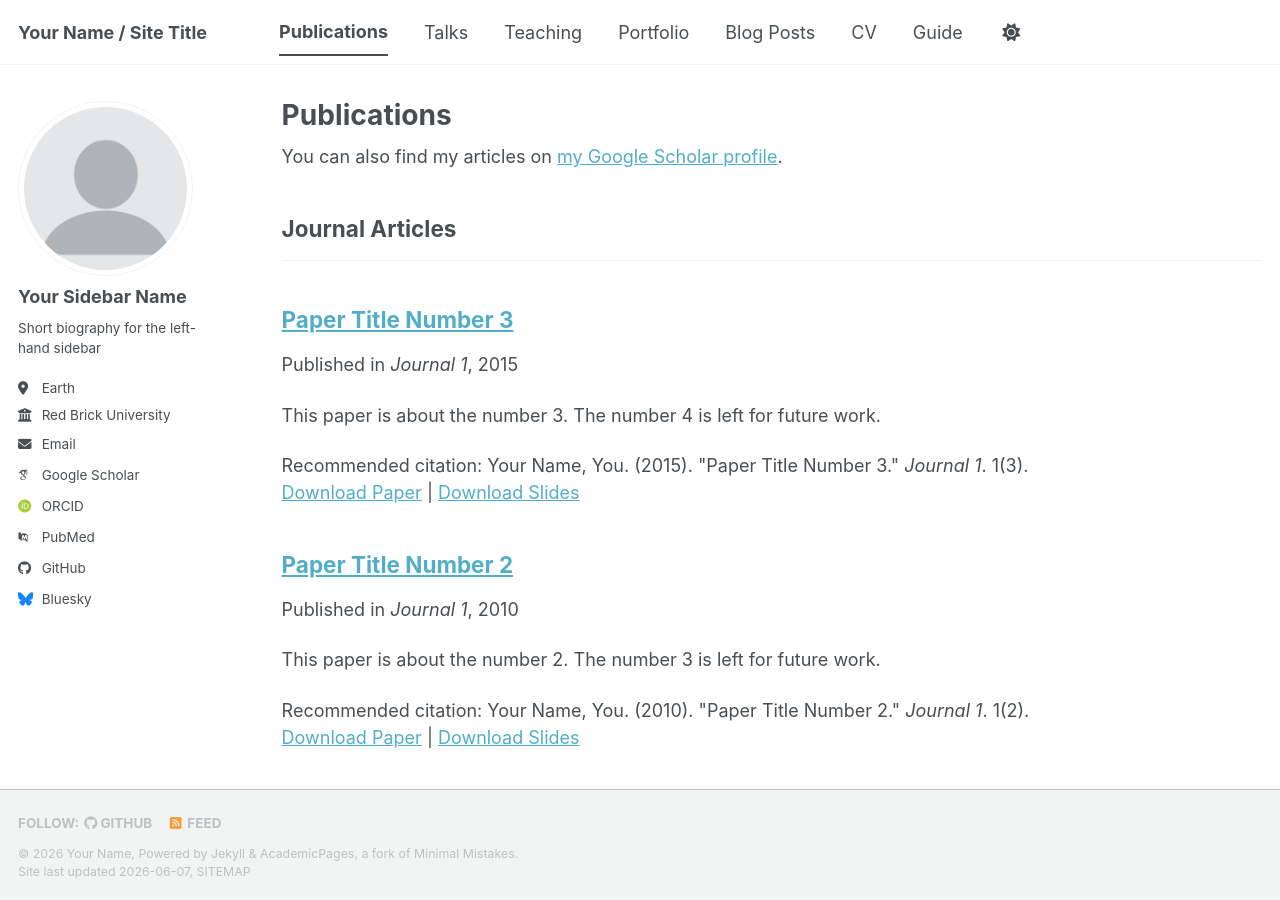
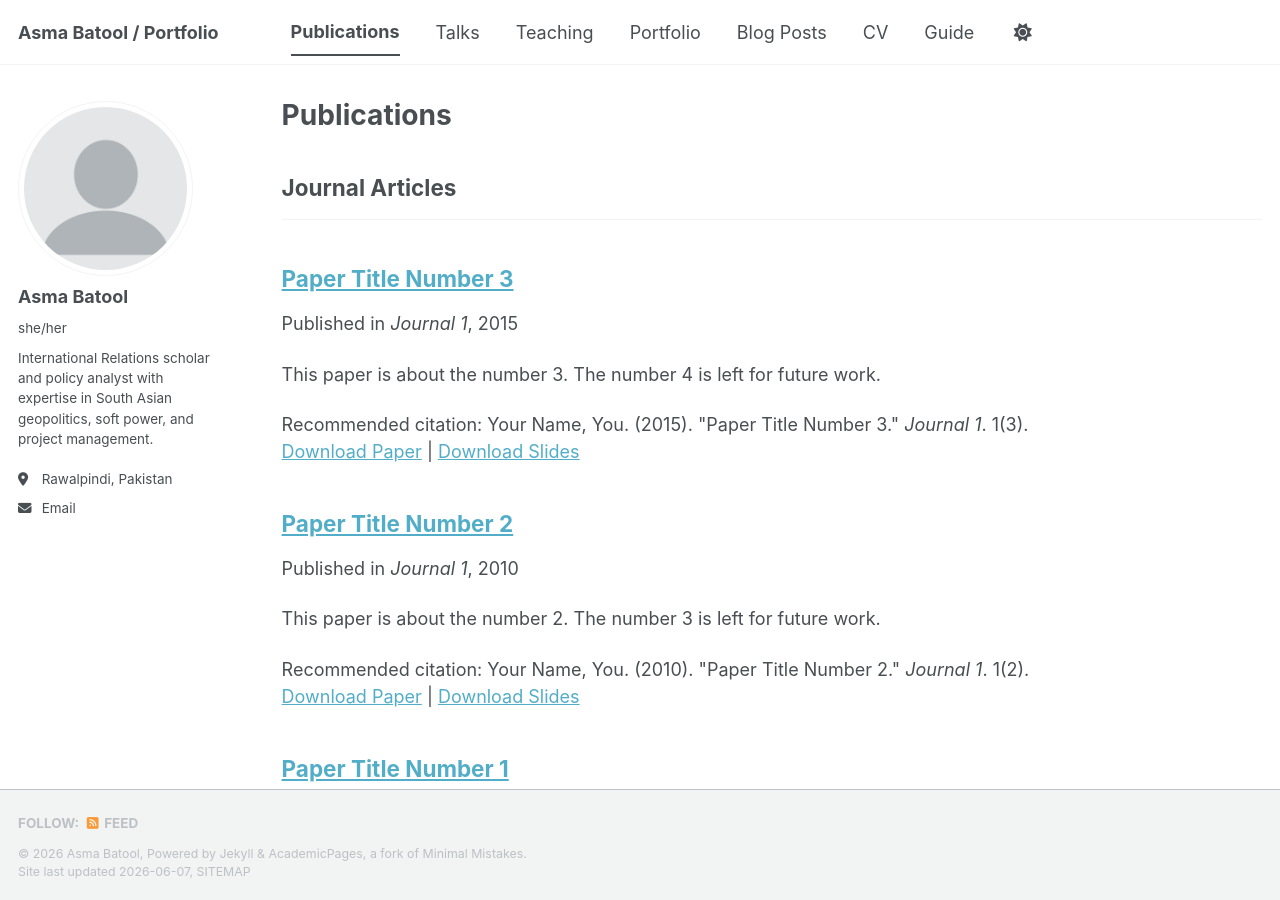
Before and after one commit to asmabatoolab-gif/asmabatoolab-gif.github.io, a Jekyll site: the page built from _pages/publications.html, in a window 1280 px wide and 900 px high. Built offline with Jekyll 4.4.1, drawn with Linux system fonts in a browser that asks for light colours; some web fonts are replaced; a script bundle is joined from its source files by our own code; library files that are not in the unit come from our copies.

Commit message:
Update _config.yml

```diff
--- a/_config.yml
+++ b/_config.yml
@@ -9,80 +9,76 @@
 # Basic Site Settings
 locale                   : "en-US"
 site_theme               : "default" # The available themes options are "default", "air", "sunrise", "mint", "dirt" and "contrast"
-title                    : "Your Name / Site Title"
+title                    : "Asma Batool / Portfolio"
 title_separator          : "-"
-name                     : &name "Your Name"
-description              : &description "Your Name's academic portfolio"   # Update this with a general description of your site, this is the default if not overridden by a page
-url                      : https://academicpages.github.io # The base hostname & protocol for your site e.g. "https://[your GitHub username].github.io",
-                                                           # or if you already have some other page hosted on Github then use "https://[your GitHub username].github.io/[Your Repo Name]"
+name                     : &name "Asma Batool"
+description              : &description "International Relations Scholar | Policy Analyst | Program Management Professional"
+url                      : https://asmabatoolab-gif.github.io # Update with your actual GitHub username
 baseurl                  : "" # the subpath of your site, e.g. "/blog"
-repository               : "academicpages/academicpages.github.io"
+repository               : "asmabatool/asmabatool.github.io" # Update with your actual repo
 
 # Site Author - The following control what appear as part of the author content on the side bar.
-#               If a field is blank the icon and link will not appear, otherwise it will be shown.
-#               Additional customization can be done by editing /_includes/author-profile.html
 author:
   # Biographic information
   avatar           : "profile.png"
-  name             : "Your Sidebar Name"
-  pronouns         : # example: "she/her"
-  bio              : "Short biography for the left-hand sidebar"
-  location         : "Earth"
-  employer         : "Red Brick University"
-  uri              : # URL
-  email            : "none@example.org"
+  name             : "Asma Batool"
+  pronouns         : "she/her"
+  bio              : "International Relations scholar and policy analyst with expertise in South Asian geopolitics, soft power, and project management."
+  location         : "Rawalpindi, Pakistan"
+  employer         : #"HANDS (Programme Partner Assistant)"
+  uri              :
+  email            : "asma.batool.ab@gmail.com"
 
   # Academic websites
-  academia         : # URL
-  arxiv            : # URL - Update with the correct link to your profile
-  googlescholar    : "https://scholar.google.com/citations?user=PS_CX0AAAAAJ"
-  inspire-hep      : # URL
-  impactstory      : # URL
-  orcid            : "https://orcid.org/yourorcidurl"
-  semantic         : # URL
-  ssrn             : # URL
-  pubmed           : "https://www.ncbi.nlm.nih.gov/pubmed/?term=john+snow"
-  researchgate     : # URL
-  scopus           : # URL
-  zotero           : # URL
-
+  academia         :
+  arxiv            :
+  googlescholar    :
+  inspire-hep      :
+  impactstory      :
+  orcid            :
+  semantic         :
+  ssrn             :
+  pubmed           :
+  researchgate     :
+  scopus           :
+  zotero           :
 
   # Repositories and software development
-  bitbucket        : # Username - Update with your username on the site
-  codepen          : # Username
-  dribbble         : # Username
-  github           : "academicpages"
-  kaggle           : # Username
-  stackoverflow    : # User number or user number and name (i.e., use "1" or "1/jeff-atwood")
+  bitbucket        :
+  codepen          :
+  dribbble         :
+  github           :
+  kaggle           :
+  stackoverflow    :
 
   # Social media
-  artstation       : # Username
-  bluesky          : "bsky.app" # Replace this with you Bluesky username
-  facebook         : # Username
-  flickr           : # Username
-  foursquare       : # Username
-  goodreads        : # Username
-  google_plus      : # Username
-  keybase          : # Username
-  instagram        : # Username
-  lastfm           : # Username
-  linkedin         : # Username
-  mastodon         : # URL
-  medium           : # URL
-  pinterest        : # Username
-  soundcloud       : # Username
-  steam            : # Username
-  telegram         : # URL
-  tumblr           : # Username
-  twitter          : # Username for X / Twitter
-  vine             : # Username
-  weibo            : # Username
-  wikipedia        : # Username
-  xing             : # Username
-  youtube          : # Username
-  zhihu            : # Username
+  artstation       :
+  bluesky          :
+  facebook         :
+  flickr           :
+  foursquare       :
+  goodreads        :
+  google_plus      :
+  keybase          :
+  instagram        :
+  lastfm           :
+  linkedin         : # Add your LinkedIn username if you have one
+  mastodon         :
+  medium           :
+  pinterest        :
+  soundcloud       :
+  steam            :
+  telegram         :
+  tumblr           :
+  twitter          :
+  vine             :
+  weibo            :
+  wikipedia        :
+  xing             :
+  youtube          :
+  zhihu            :
 
-# Publication Category - The following the list of publication categories and their headings
+# Publication Category
 publication_category:
   books:
     title: 'Books'
@@ -92,25 +88,25 @@ publication_category:
     title: 'Conference Papers'
 
 # Site Settings
-teaser                   :  # filename of teaser fallback teaser image placed in /images/ for social media previews
-breadcrumbs              : false # true, false (default)
+teaser                   :
+breadcrumbs              : false
 words_per_minute         : 160
 future                   : true
-read_more                : "disabled" # if enabled, adds "Read more" links to excerpts
-talkmap_link             : false      #change to true to add link to talkmap on talks page
+read_more                : "disabled"
+talkmap_link             : false
 comments:
-  provider               : # false (default), "disqus", "discourse", "facebook", "google-plus", "staticman", "custom"
+  provider               :
   disqus:
     shortname            :
   discourse:
-    server               : # https://meta.discourse.org/t/embedding-discourse-comments-via-javascript/31963 , e.g.: meta.discourse.org
+    server               :
   facebook:
     appid                :
-    num_posts            : # 5 (default)
-    colorscheme          : # "light" (default), "dark"
+    num_posts            :
+    colorscheme          :
 staticman:
   allowedFields          : ['name', 'email', 'url', 'message']
-  branch                 : "gh-pages" # "master", "gh-pages"
+  branch                 : "gh-pages"
   commitMessage          : "New comment."
   filename               : comment-{@timestamp}
   format                 : "yml"
@@ -123,11 +119,10 @@ staticman:
     date:
       type               : "date"
       options:
-        format           : "iso8601" # "iso8601" (default), "timestamp-seconds", "timestamp-milliseconds"
+        format           : "iso8601"
 atom_feed:
-  hide                   : false     # change to true to hide the RSS feed in the footer
-  path                   : # blank (default) uses feed.xml
-
+  hide                   : false
+  path                   :
 
 # SEO Related
 google_site_verification :
@@ -135,30 +130,25 @@ bing_site_verification   :
 alexa_site_verification  :
 yandex_site_verification :
 
-
 # Social Sharing
 twitter:
-  username               : &twitter
+  username               :
 facebook:
   username               :
   app_id                 :
   publisher              :
-og_image                 :  # Social media default site image
-og_description           :  # Social media default site image description
-# For specifying social profiles
-# - https://developers.google.com/structured-data/customize/social-profiles
+og_image                 :
+og_description           :
 social:
-  type                   : # Person or Organization (defaults to Person)
-  name                   : # If the user or organization name differs from the site's name
-  links: # An array of links to social media profiles
-
+  type                   : Person
+  name                   : Asma Batool
+  links:
 
 # Analytics
 analytics:
-  provider               :  "false" # false (default), "google", "google-universal", "google-analytics-4", "custom"
+  provider               : "false"
   google:
     tracking_id          :
-
 
 # Reading Files
 include:
@@ -198,14 +188,12 @@ keep_files:
 encoding: "utf-8"
 markdown_ext: "markdown,mkdown,mkdn,mkd,md"
 
-
 # Conversion
 markdown: kramdown
 highlighter: rouge
 lsi: false
 excerpt_separator: "\n\n"
 incremental: false
-
 
 # Markdown Processing
 kramdown:
@@ -218,8 +206,7 @@ kramdown:
   smart_quotes: lsquo,rsquo,ldquo,rdquo
   enable_coderay: false
 
-
-# These settings control the types of collections used by the template
+# Collections
 collections:
   teaching:
     output: true
@@ -234,10 +221,8 @@ collections:
     output: true
     permalink: /:collection/:path/
 
-
-# These settings control how pages and collections are included in the site
+# Defaults
 defaults:
-  # _posts
   - scope:
       path: ""
       type: posts
@@ -248,14 +233,12 @@ defaults:
       comments: true
       share: true
       related: true
-  # _pages
   - scope:
       path: ""
       type: pages
     values:
       layout: single
       author_profile: true
-  # _teaching
   - scope:
       path: ""
       type: teaching
@@ -264,7 +247,6 @@ defaults:
       author_profile: true
       share: true
       comments: true
-  # _publications
   - scope:
       path: ""
       type: publications
@@ -273,7 +255,6 @@ defaults:
       author_profile: true
       share: true
       comments: true
-  # _portfolio
   - scope:
       path: ""
       type: portfolio
@@ -282,7 +263,6 @@ defaults:
       author_profile: true
       share: true
       comment: true
-  # _talks
   - scope:
       path: ""
       type: talks
@@ -291,19 +271,14 @@ defaults:
       author_profile: true
       share: true
 
-
 # Sass/SCSS
 sass:
   sass_dir: _sass
-  style: compressed # https://sass-lang.com/documentation/file.SASS_REFERENCE.html#output_style
-
+  style: compressed
 
 # Outputting
 permalink: /:categories/:title/
-# paginate: 5 # amount of posts to show
-# paginate_path: /page:num/
-timezone: Etc/UTC # https://en.wikipedia.org/wiki/List_of_tz_database_time_zones
-
+timezone: Asia/Karachi
 
 # Plugins
 plugins:
@@ -323,38 +298,15 @@ whitelist:
   - jekyll-redirect-from
   - jemoji
 
-
 # Archives
-#  Type
-#  - GitHub Pages compatible archive pages built with Liquid ~> type: liquid (default)
-#  - Jekyll Archives plugin archive pages ~> type: jekyll-archives
-#  Path (examples)
-#  - Archive page should exist at path when using Liquid method or you can
-#    expect broken links (especially with breadcrumbs enabled)
-#  - <base_path>/tags/my-awesome-tag/index.html ~> path: /tags/
-#  - <base_path/categories/my-awesome-category/index.html ~> path: /categories/
-#  - <base_path/my-awesome-category/index.html ~> path: /
 category_archive:
   type: liquid
   path: /categories/
 tag_archive:
   type: liquid
   path: /tags/
-# https://github.com/jekyll/jekyll-archives
-# jekyll-archives:
-#   enabled:
-#     - categories
-#     - tags
-#   layouts:
-#     category: archive-taxonomy
-#     tag: archive-taxonomy
-#   permalinks:
-#     category: /categories/:name/
-#     tag: /tags/:name/
-
 
 # HTML Compression
-# - https://jch.penibelst.de/
 compress_html:
   clippings: all
   ignore:
```
